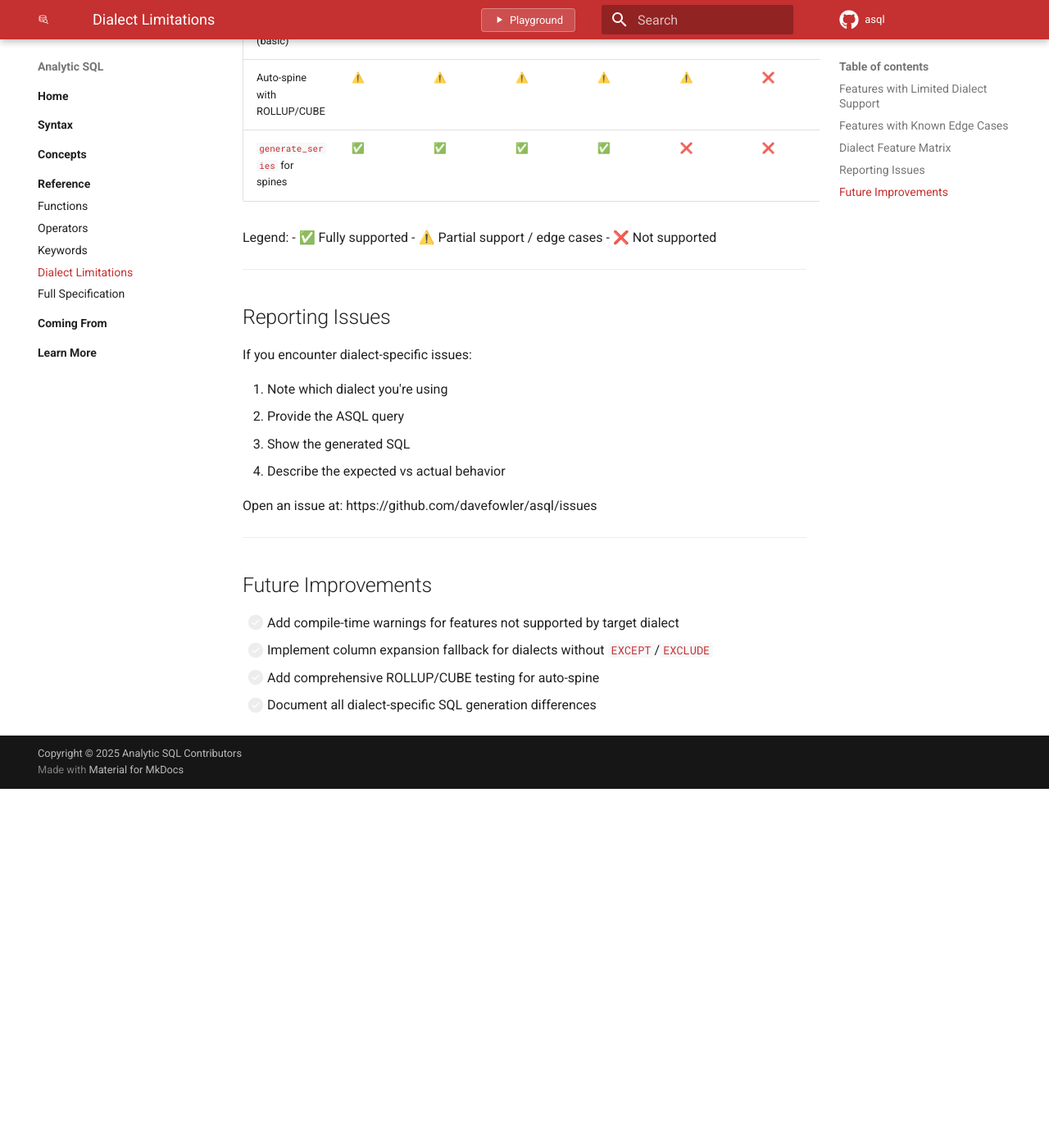
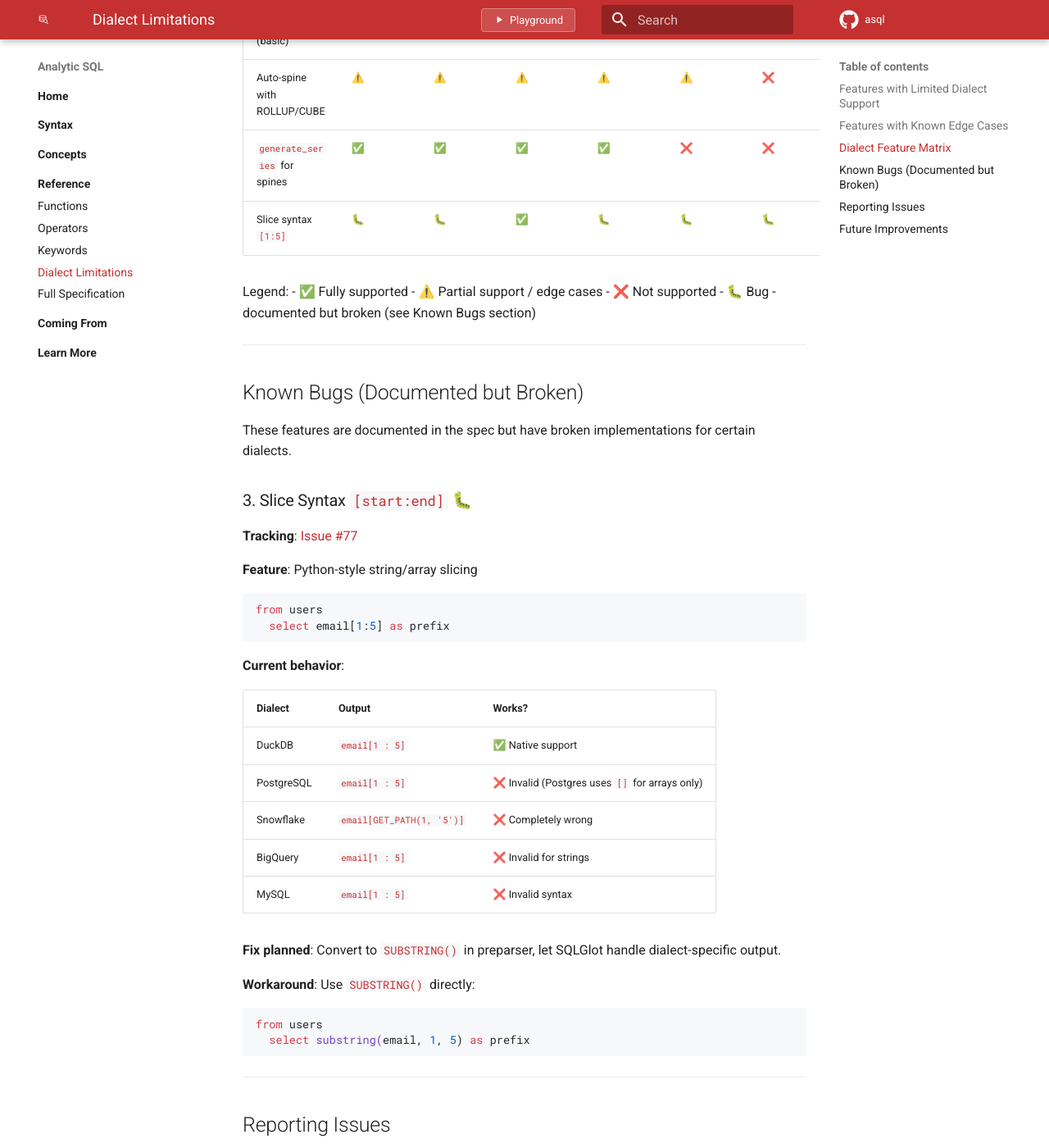
Before and after one commit to davefowler/asql, an MkDocs documentation site: the page built from docs/dialect-limitations.md, in a window 1280 px wide and 1400 px high, scrolled down 1785 px. Shown: the whole window at 82% size. Built offline with MkDocs 1.6.1 and Material for MkDocs 9.7.7, drawn with Linux system fonts in a browser that asks for light colours; nearby versions of some CDN libraries; comment, search, counter and statistics services are not loaded; before the commit the page ends 2747 px from its top, so only the background shows below that.

Commit message:
adding dialect limitations doc

````diff
--- a/docs/dialect-limitations.md
+++ b/docs/dialect-limitations.md
@@ -77,11 +77,49 @@ group by rollup(year(date), month(date)) (
 | Auto-spine (basic) | ✅ | ✅ | ✅ | ✅ | ✅ | ❌ | ✅ |
 | Auto-spine with ROLLUP/CUBE | ⚠️ | ⚠️ | ⚠️ | ⚠️ | ⚠️ | ❌ | ⚠️ |
 | `generate_series` for spines | ✅ | ✅ | ✅ | ✅ | ❌ | ❌ | ✅ |
+| Slice syntax `[1:5]` | 🐛 | 🐛 | ✅ | 🐛 | 🐛 | 🐛 | 🐛 |
 
 Legend:
 - ✅ Fully supported
 - ⚠️ Partial support / edge cases
 - ❌ Not supported
+- 🐛 Bug - documented but broken (see Known Bugs section)
+
+---
+
+## Known Bugs (Documented but Broken)
+
+These features are documented in the spec but have broken implementations for certain dialects.
+
+### 3. Slice Syntax `[start:end]` 🐛
+
+**Tracking**: [Issue #77](https://github.com/davefowler/asql/issues/77)
+
+**Feature**: Python-style string/array slicing
+
+```asql
+from users
+  select email[1:5] as prefix
+```
+
+**Current behavior**:
+
+| Dialect | Output | Works? |
+|---------|--------|--------|
+| DuckDB | `email[1 : 5]` | ✅ Native support |
+| PostgreSQL | `email[1 : 5]` | ❌ Invalid (Postgres uses `[]` for arrays only) |
+| Snowflake | `email[GET_PATH(1, '5')]` | ❌ Completely wrong |
+| BigQuery | `email[1 : 5]` | ❌ Invalid for strings |
+| MySQL | `email[1 : 5]` | ❌ Invalid syntax |
+
+**Fix planned**: Convert to `SUBSTRING()` in preparser, let SQLGlot handle dialect-specific output.
+
+**Workaround**: Use `SUBSTRING()` directly:
+
+```asql
+from users
+  select substring(email, 1, 5) as prefix
+```
 
 ---
 
````
Also changed, not shown: ai_notes/archive/research/duckdb-extensions-learnings.md (line endings or trailing spaces).
